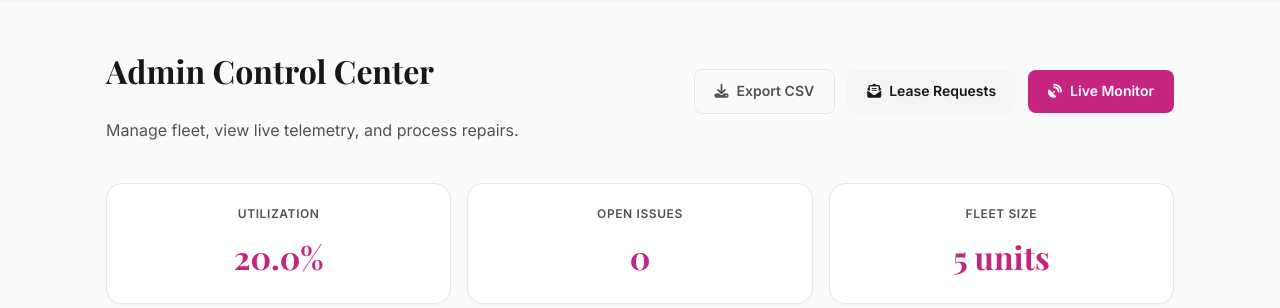
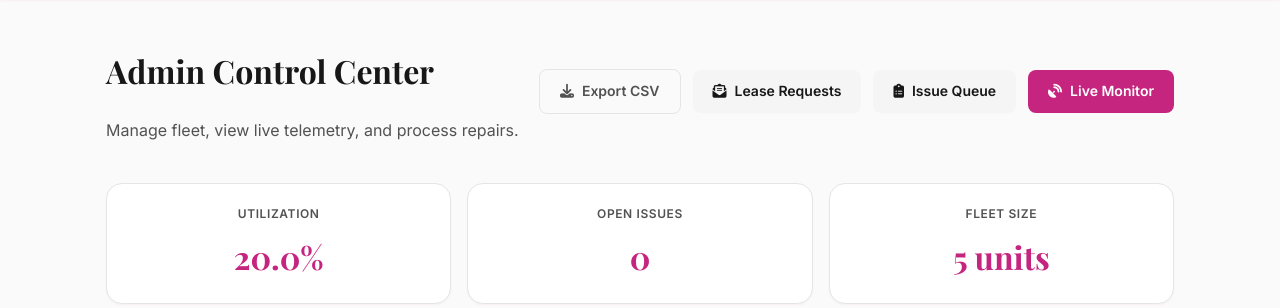
Before and after one commit to Waithima/ofm-fleet, a Flask app: page /admin in a window 1280 px wide. Shown: the part 90-398 px from the top of the page. Run offline with Flask 3, Linux system fonts and the light colour scheme; the visitor is signed in with stand-in values (Sample User, id 1); data comes from the database, SQL or seed files in the repository; data that the repository does not hold is empty; some libraries are stand-ins or nearby versions.

Commit message:
Add Issue Queue button to admin dashboard

```diff
--- a/templates/admin.html
+++ b/templates/admin.html
@@ -8,6 +8,7 @@
   <div class="flex" style="flex-wrap: wrap;">
     <a href="/admin/export-csv" class="btn btn-outline"><i class="fa-solid fa-download"></i> Export CSV</a>
     <a href="/admin/requests" class="btn btn-ghost"><i class="fa-solid fa-envelope-open-text"></i> Lease Requests</a>
+    <a href="/admin/issues" class="btn btn-ghost"><i class="fa-solid fa-clipboard-list"></i> Issue Queue</a>
     <a href="/admin/live" class="btn btn-primary"><i class="fa-solid fa-satellite-dish"></i> Live Monitor</a>
   </div>
 </div>
```
